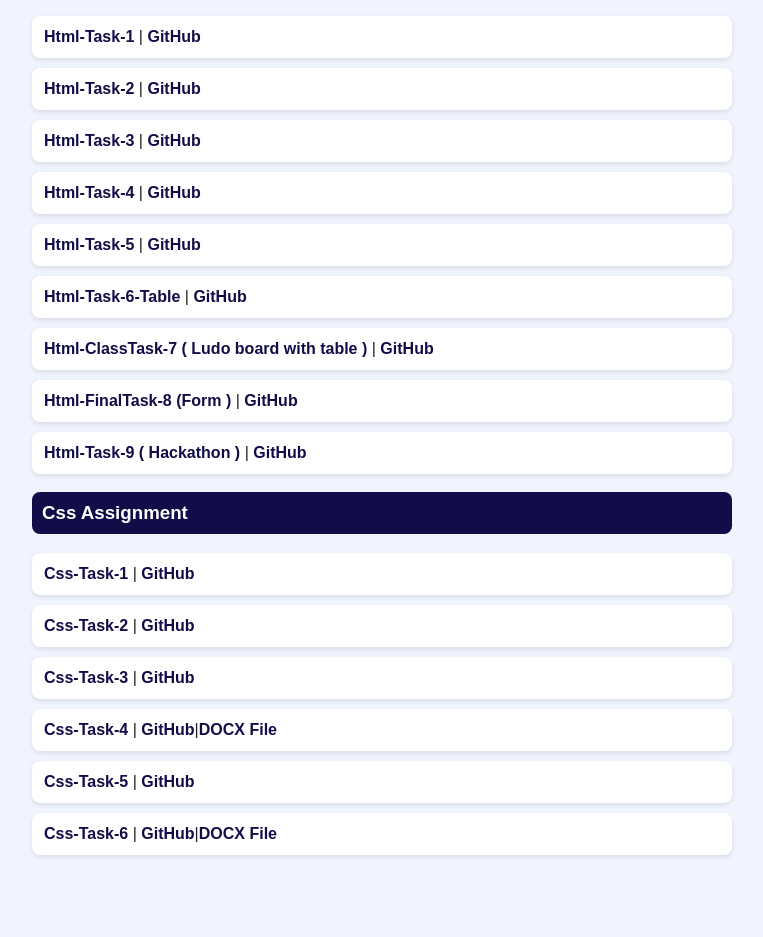
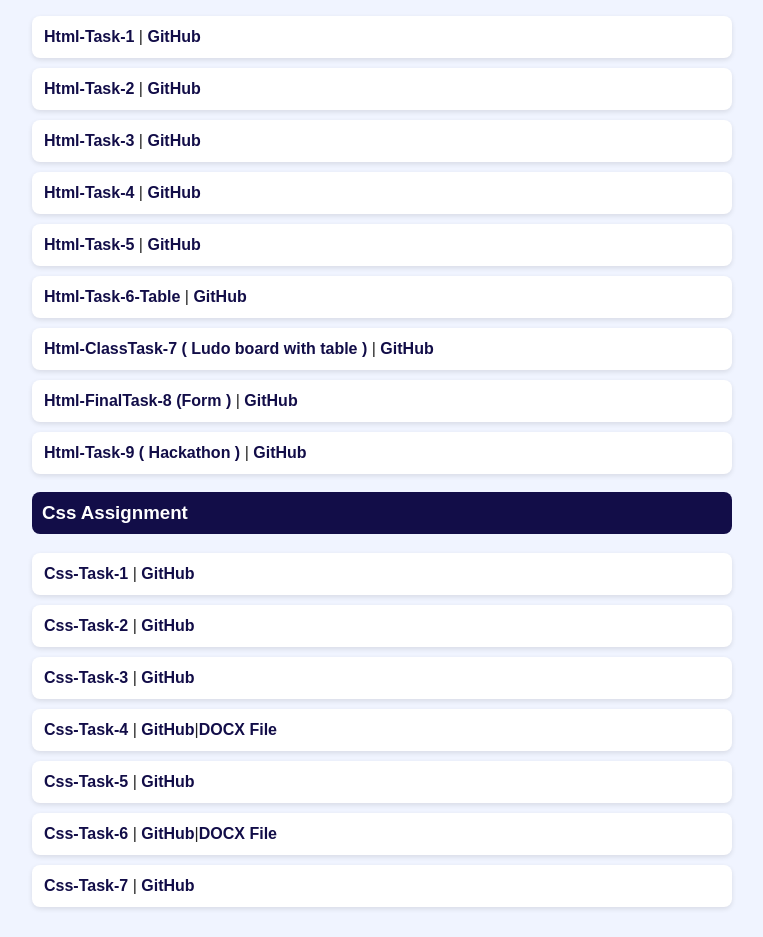
Before and after one commit to abdullahxkhan-1968/All-Assignments, a plain HTML site: page AllAssignment/index.html in a window 1280 px wide. Shown: the part 145-1082 px from the top of the page, without its empty margins (258-1021 px from the left). Before the commit the page ends 1030 px from the top, so only its background shows below. Drawn offline with Linux system fonts and the light colour scheme.

Commit message:
Fix HTML structure and add missing assignments

```diff
--- a/AllAssignment/index.html
+++ b/AllAssignment/index.html
@@ -68,6 +68,7 @@
     <div class="task"><a href="./CSS/Assignment 4/index.html">Css-Task-4</a> <span>|</span> <a href="https://github.com/abdullahxkhan-1968/All-Assignments/blob/main/AllAssignment/CSS/Assignment%204/index.html">GitHub</a><span>|</span><a href="./CSS/Assignment 4/description.docx">DOCX File</a></div>
 <div class="task"><a href="./CSS/Assignment 5/index.html">Css-Task-5</a> <span>|</span> <a href="https://github.com/abdullahxkhan-1968/All-Assignments/blob/main/AllAssignment/CSS/Assignment%205/index.html">GitHub</a></div>
 <div class="task"><a href="./CSS/Assingnment 6/index.html">Css-Task-6</a> <span>|</span> <a href="https://github.com/abdullahxkhan-1968/All-Assignments/blob/main/AllAssignment/CSS/Assingnment%206/index.html">GitHub</a><span>|</span><a href="./CSS/Assingnment 6/CSS Combinators.docx">DOCX File</a></div>
+<div class="task"><a href="./CSS/Assignment 7/index.html">Css-Task-7</a> <span>|</span> <a href="https://github.com/abdullahxkhan-1968/All-Assignments/blob/main/AllAssignment/CSS/Assingnment%207/index.html">GitHub</a></div>
 
 </body>
 </html>
```
